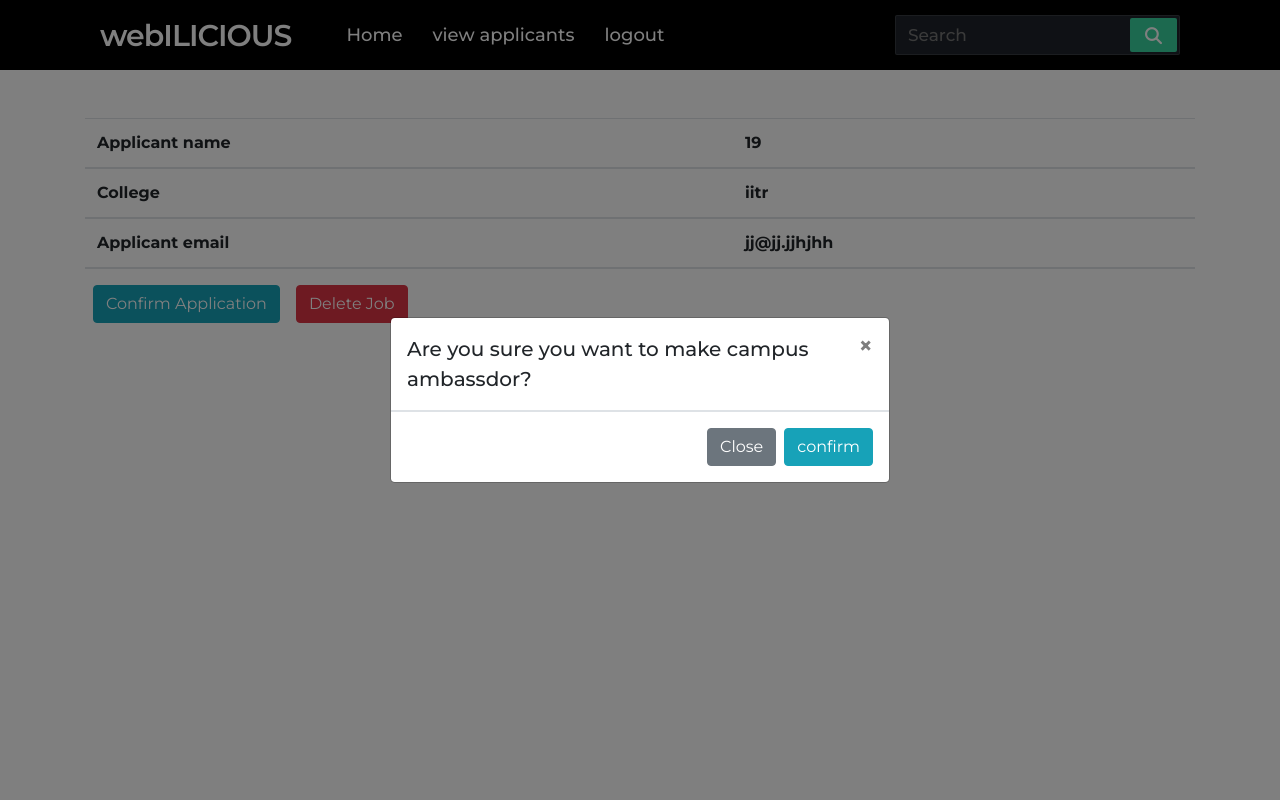
After one commit to khushi-web/webster2k20, a Django app: page /controller/completedetails/15 in a window 1280 px wide, after a click on "Confirm Application". The commit adds this page. Run offline with Django 3.2, Linux system fonts and the light colour scheme; data comes from the database, SQL or seed files in the repository; both versions use the stored data as it was after the commit; lists and menus that the app fills with data are empty; some libraries are stand-ins or nearby versions.

Commit message:
admin handling campus ambassdor applications

```diff
--- a/controller/admin.py
+++ b/controller/admin.py
@@ -1,4 +1,5 @@
 from django.contrib import admin
-from .models import Applicants
+from .models import Applicants,CollegeAmbassdor
 # Register your models here.
 admin.site.register(Applicants)
+admin.site.register(CollegeAmbassdor)
--- a/controller/models.py
+++ b/controller/models.py
@@ -8,3 +8,9 @@ class Applicants(models.Model):
     dateregisteres= models.DateTimeField(auto_now_add=True)
     def __str__(self):
         return str(self.applicant)
+
+class CollegeAmbassdor(models.Model):
+    college=models.CharField(max_length=255)
+    ambassdor=models.ForeignKey(User,on_delete=models.CASCADE)
+    def __str__(self):
+        return self.college
--- /dev/null
+++ b/controller/templates/controller/completedetails.html
@@ -0,0 +1,112 @@
+{% extends 'controller/base.html' %}
+{% load static %}
+{% block head %}
+
+{% endblock head %}
+{% block body %}
+
+<div class="container  my-5">
+        <table class="table table-striped">
+                <thead>
+                        <tr>
+                                <th scope="col">Applicant name</th>
+                                <th scope="col">{{viewjob.applicant_id}}</th>
+                        </tr>
+                </thead>
+                <thead>
+                        <tr>
+                                <th scope="col">College</th>
+                                <th scope="col" class="{% cycle 'row1' 'row2' %}">
+                                        {{viewjob.app_clg}}</th>
+                        </tr>
+                </thead>
+                <thead>
+                        <tr>
+                                <th scope="col">Applicant email</th>
+                                <th scope="col">{{viewjob.app_email}}</th>
+                        </tr>
+                </thead>
+
+
+        </table>
+
+
+        <table>
+                <thead>
+                        <tr>
+
+
+<td>
+                                        <!-- Button trigger modal -->
+                                        <button type="button" class="btn btn-info mx-2" data-toggle="modal"
+                                                data-target="#exampleModal1">
+                                                Confirm Application
+                                        </button>
+
+                                        <!-- Modal -->
+                                        <div class="modal fade" id="exampleModal1" tabindex="-1"
+                                                aria-labelledby="exampleModalLabel" aria-hidden="true">
+                                                <div class="modal-dialog modal-dialog-centered">
+                                                        <div class="modal-content">
+                                                                <div class="modal-header">
+                                                                        <h5 class="modal-title" id="exampleModalLabel">
+                                                                                Are you sure you want to make campus ambassdor?</h5>
+                                                                        <button type="button" class="close"
+                                                                                data-dismiss="modal" aria-label="Close">
+                                                                                <span aria-hidden="true">&times;</span>
+                                                                        </button>
+                                                                </div>
+
+                                                                <div class="modal-footer">
+                                                                        <button type="button" class="btn btn-secondary"
+                                                                                data-dismiss="modal">Close</button>
+                                                                        <a href="{%url 'confirmApplication' viewjob.id %}"
+                                                                                class="btn btn-info">
+                                                                                confirm</a>
+                                                                </div>
+                                                        </div>
+                                                </div>
+                                        </div>
+                                </td>
+
+
+                                <td>
+                                        <!-- Button trigger modal -->
+                                        <button type="button" class="btn btn-danger mx-2" data-toggle="modal"
+                                                data-target="#exampleModal">
+                                                Delete Job
+                                        </button>
+
+                                        <!-- Modal -->
+                                        <div class="modal fade" id="exampleModal" tabindex="-1"
+                                                aria-labelledby="exampleModalLabel" aria-hidden="true">
+                                                <div class="modal-dialog modal-dialog-centered">
+                                                        <div class="modal-content">
+                                                                <div class="modal-header">
+                                                                        <h5 class="modal-title" id="exampleModalLabel">
+                                                                                Are you sure you want to delete this job?</h5>
+                                                                        <button type="button" class="close"
+                                                                                data-dismiss="modal" aria-label="Close">
+                                                                                <span aria-hidden="true">&times;</span>
+                                                                        </button>
+                                                                </div>
+
+                                                                <div class="modal-footer">
+                                                                        <button type="button" class="btn btn-secondary"
+                                                                                data-dismiss="modal">Close</button>
+                                                                        <a href="{%url 'deletejob' viewjob.id %}"
+                                                                                class="btn btn-danger">
+                                                                                Delete</a>
+                                                                </div>
+                                                        </div>
+                                                </div>
+                                        </div>
+                                </td>
+                        </tr>
+                </thead>
+        </table>
+</div>
+
+
+
+{% endblock body %}
--- a/controller/templates/controller/viewapp.html
+++ b/controller/templates/controller/viewapp.html
@@ -37,7 +37,10 @@
         <td>{{ ite.app_email }}</td>
         <td>{{ ite.app_clg }}</td>
         <td>{{ ite.dateregisteres }}</td>
+        <td>
 
+        <a href="{%url 'completedetails' ite.id %}" class="btn btn-info text-white">View</a>
+        </td>
 
 
 
@@ -46,7 +49,7 @@
 
       {% else %}
 
-      <h6 style="margin-top: 100px;color: #c9302c"> You have not created any jobs </h6>
+      <h6 style="margin-top: 100px;color: #c9302c"> No applications present!!! </h6>
 
       {% endif %}
 {% endblock body %}
--- a/controller/urls.py
+++ b/controller/urls.py
@@ -6,5 +6,8 @@ from . import views
 urlpatterns = [
     path('',views.homepage,name="home"),
     path('viewapplicants',views.viewapplicants,name="viewapplicants"),
+    path('completedetails/<int:id>',views.completedetails,name="completedetails"),
+    path('confirmApplication/<int:id>',views.confirmApplication,name="confirmApplication"),
+    path('deletejob/<int:id>',views.deletejob,name="deletejob"),
 
 ]
--- a/controller/views.py
+++ b/controller/views.py
@@ -1,9 +1,9 @@
-from django.shortcuts import render
+from django.shortcuts import render,redirect
 from accounts.decorators import unauthenticated_user, allowed_users, admin_only
 from user.models import Profile
 from django.contrib.auth.decorators import login_required
 from django.contrib import messages
-from .models import Applicants
+from .models import Applicants,CollegeAmbassdor
 # Create your views here.
 @login_required(login_url='login') # when user is not logged in
 @admin_only #only admin has right to this page. we can also add multiple users like staff etc.
@@ -15,3 +15,48 @@ def viewapplicants(request):
     item = Applicants.objects.all()
     context ={'item' : item}
     return render(request,'controller/viewapp.html',context)
+
+def completedetails(request,id):
+
+    item=Applicants.objects.get(pk=id)
+    context = {'viewjob':item}
+    return render(request,'controller/completedetails.html',context)
+
+def deletejob(request,id):
+
+    item=Applicants.objects.get(pk=id)
+    item.delete()
+    messages.warning(request,'Application has been deleted')
+    return redirect('viewapplicants')
+
+
+def confirmApplication(request,id):
+
+    item=Applicants.objects.get(pk=id)
+    college=item.app_clg
+    ambassdor=item.applicant_id
+
+    if not CollegeAmbassdor.objects.filter(college=college).exists():
+        CollegeAmbassdor.objects.create(
+            college = college,
+            ambassdor_id= ambassdor,
+
+
+        ).save()
+        pro=Profile.objects.get(student=ambassdor)
+        print(pro.college_name)
+        pro.is_ambassdor=True
+        pro.save()
+        messages.success(request,'Application for user '+pro.student.email +' confirmed')
+        print(pro.student.email)
+        it=Applicants.objects.get(pk=id)
+        it.delete()
+        item = Applicants.objects.all()
+        context ={'item' : item}
+        return redirect('viewapplicants')
+
+    else:
+        messages.error(request,'Campus ambassdor for college '+college+' already exist')
+        item = Applicants.objects.all()
+        context ={'item' : item}
+        return redirect('viewapplicants')
```
Also changed, not shown: controller/migrations/0002_collegeambassdor.py (added), db.sqlite3.
